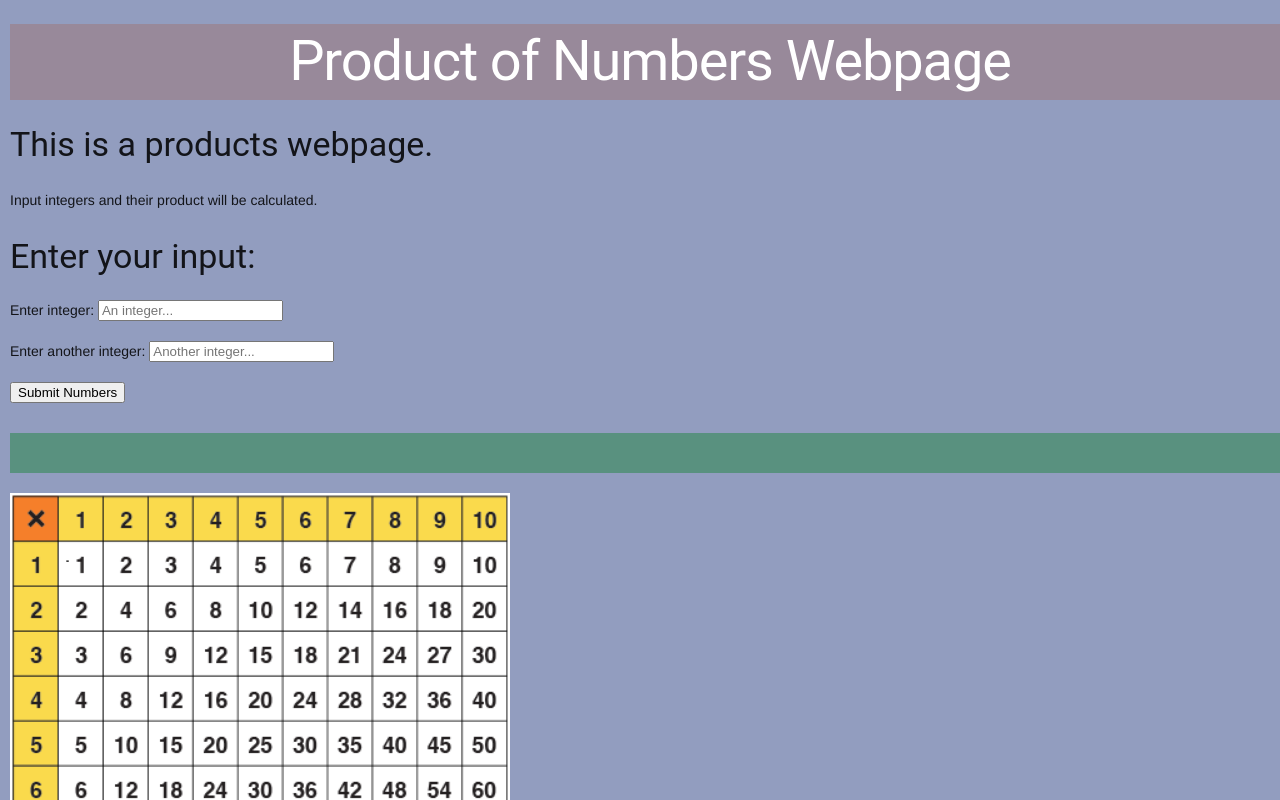
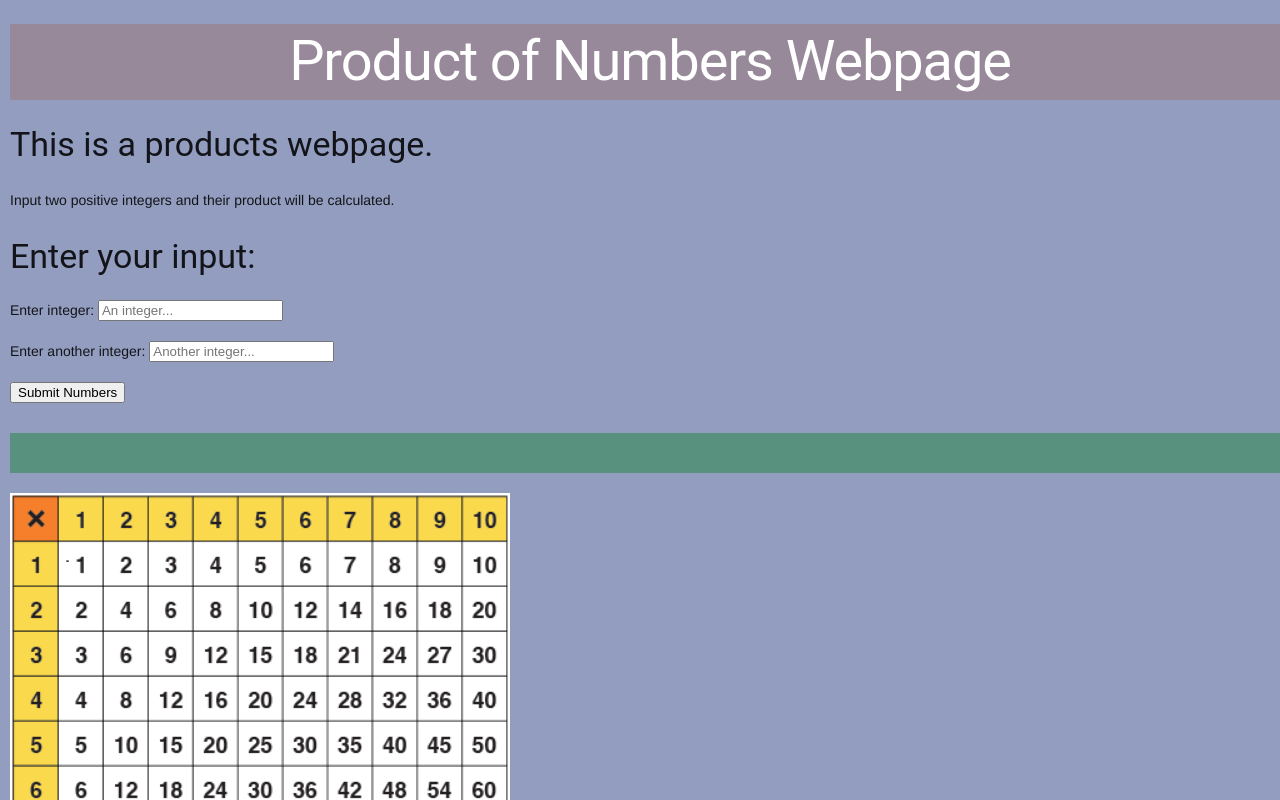
Before and after one commit to ICS20-Programming-ZoiaB/Unit5-02-HTML-ProductOfNumbers, a plain HTML site: page index.html in a window 1280 px wide. Shown: the top 800 px of the page. Drawn offline with nearby package versions, Linux system fonts and the light colour scheme.

Commit message:
Fixed syntax

```diff
--- a/index.html
+++ b/index.html
@@ -30,7 +30,7 @@
     <!-- Div for background colour -->
     <h1>Product of Numbers Webpage</h1>
     <h3>This is a products webpage.</h3>
-    <p>Input integers and their product will be calculated.</p>
+    <p>Input two positive integers and their product will be calculated.</p>
     <h3>Enter your input:</h3>
 
       <!-- Form for user input -->
```
